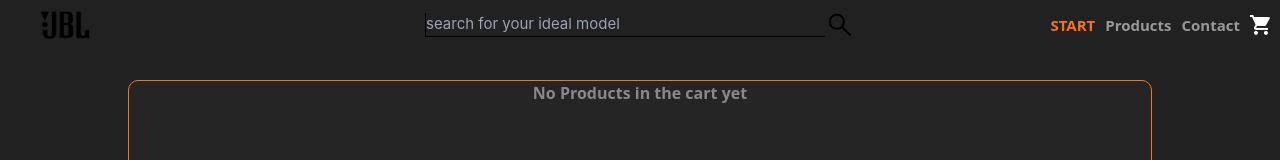
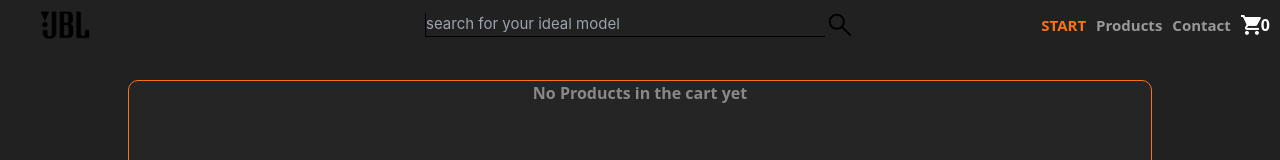
Before and after one commit to Cyberj1998/Headphones, a React (Create React App) app: page /Cart in a window 1280 px wide. Shown: the top 160 px of the page. Built offline with nearby package versions, Linux system fonts and the light colour scheme.

Commit message:
Add files via upload

```diff
--- a/src/Components/NavBar.jsx
+++ b/src/Components/NavBar.jsx
@@ -28,12 +28,13 @@ function NavBar ({quantity}) {
                 <input id="input_search" className="text-[#898989] md:text-[15px] text-[10px] border-l border-b border-black w-[200px] md:w-[400px] bg-[transparent]" type="text" placeholder="search for your ideal model" />
                 <img id="glass" src={glass} className="md:h-[30px] h-[25px] md:w-[30px] w-[25px] cursor-pointer" alt="search-icon" />
             </div>
-            <img id="burger" src={burger} className="md:hidden flex h-[30px] w-[30px] cursor-pointer mr-[10px]" alt="burger" />
+            <img id="burger" src={burger} className="md:hidden flex h-[30px] w-[30px] cursor-pointer mr-[10px] z-10" alt="burger" onClick={handleSoppingCart} />
             <ul className="md:flex hidden justify-center items-center font-sans font-semibold cursor-pointer mr-[10px]">
                 <li className="mr-[10px] text-[10px] md:text-[15px] text-orange-500 cursor-pointer z-10">START</li>
                 <li className="mr-[10px] text-[10px] md:text-[15px] text-[#989898] cursor-pointer z-10">Products</li>
                 <li className="mr-[10px] text-[10px] md:text-[15px] text-[#989898] cursor-pointer z-10">Contact</li>
                 <img src={cart} className="cursor-pointer h-[20px] w-[20px] z-10" onClick={handleSoppingCart} />
+                <p className="text-white font-semibold font-sans">{totalQuantity}</p>
             </ul>
         </div>
     )
--- a/src/Components/Products.jsx
+++ b/src/Components/Products.jsx
@@ -1,6 +1,4 @@
 import React from 'react';
-import { useState, useEffect } from "react";
-import { motion } from 'framer-motion';
 import ProductCard from './ProductCard';
 import { ProductList } from './ProductList';
 
```
